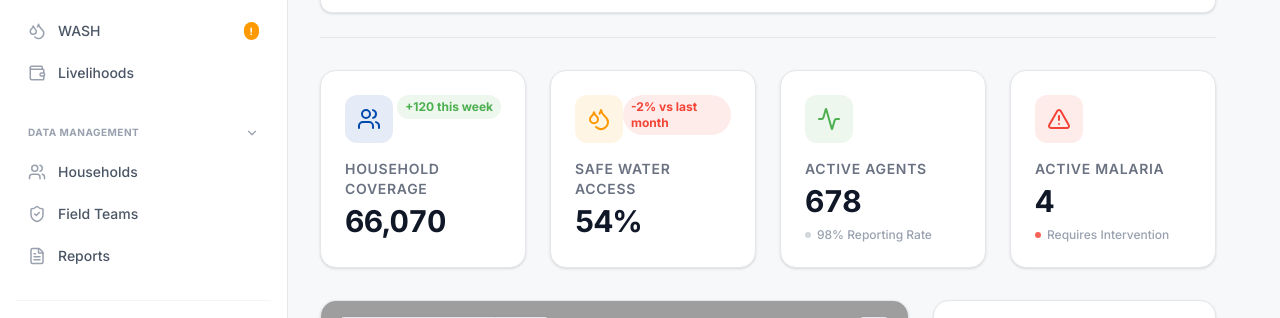
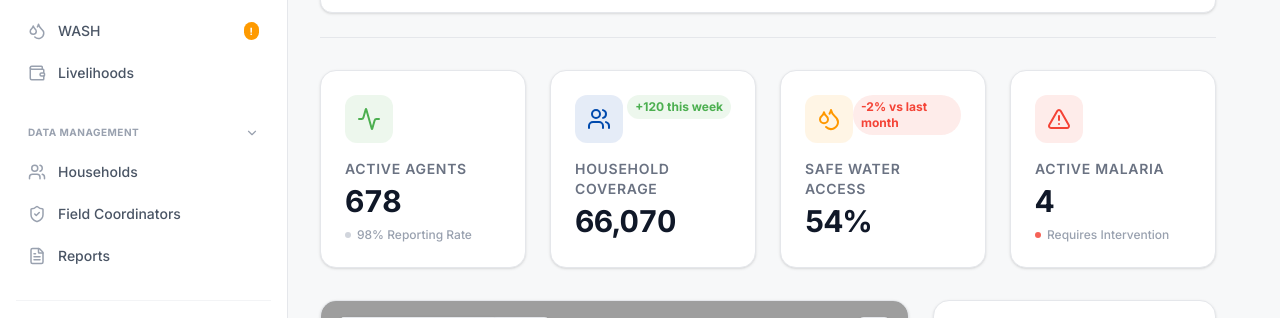
Before and after one commit to manlikeAlinda/village-health-360, a Next.js app: page / in a window 1280 px wide. Shown: the part 287-605 px from the top of the page. Built offline with nearby package versions, Linux system fonts and the light colour scheme; grey boxes are pictures that could not be loaded.

Commit message:
Dashboard Changes

```diff
--- a/app/components/layout/Sidebar.tsx
+++ b/app/components/layout/Sidebar.tsx
@@ -108,7 +108,7 @@ const navigationGroups: NavGroup[] = [
         description: "Beneficiary registry and profiles"
       },
       {
-        name: "Field Teams",
+        name: "Field Coordinators",
         icon: ShieldCheck,
         path: "/contingent",
         description: "Personnel deployment and coordination"
@@ -308,8 +308,8 @@ function UserProfileCard({ user, onSignOut }: { user: UserProfile; onSignOut?: (
       <button
         onClick={() => setIsExpanded(!isExpanded)}
         className={`w-full flex items-center gap-3 p-2 rounded-xl transition-all ${isExpanded
-            ? 'bg-gray-100 ring-1 ring-gray-200'
-            : 'hover:bg-gray-100 border border-transparent hover:border-gray-200'
+          ? 'bg-gray-100 ring-1 ring-gray-200'
+          : 'hover:bg-gray-100 border border-transparent hover:border-gray-200'
           }`}
         aria-expanded={isExpanded}
         aria-haspopup="menu"
--- a/app/page.tsx
+++ b/app/page.tsx
@@ -375,6 +375,13 @@ export default function Dashboard() {
         {/* 3. Reactive KPI Grid */}
         <section aria-label="Key Performance Indicators" className="grid grid-cols-1 md:grid-cols-2 lg:grid-cols-4 gap-4 md:gap-6">
           <StatsCard
+            label="Active Agents"
+            value={metrics.agents}
+            subtext="98% Reporting Rate"
+            icon={Activity}
+            intent="success"
+          />
+          <StatsCard
             label="Household Coverage"
             value={metrics.coverage}
             trend={currentScope === 'National' ? "+120 this week" : "+12 this week"}
@@ -390,13 +397,7 @@ export default function Dashboard() {
             icon={Droplets}
             intent="warning"
           />
-          <StatsCard
-            label="Active Agents"
-            value={metrics.agents}
-            subtext="98% Reporting Rate"
-            icon={Activity}
-            intent="success"
-          />
+
           <StatsCard
             label={`Active ${ALERT_CATEGORIES[activeAlertIndex]}`}
             value={metrics.outbreaks}
```
